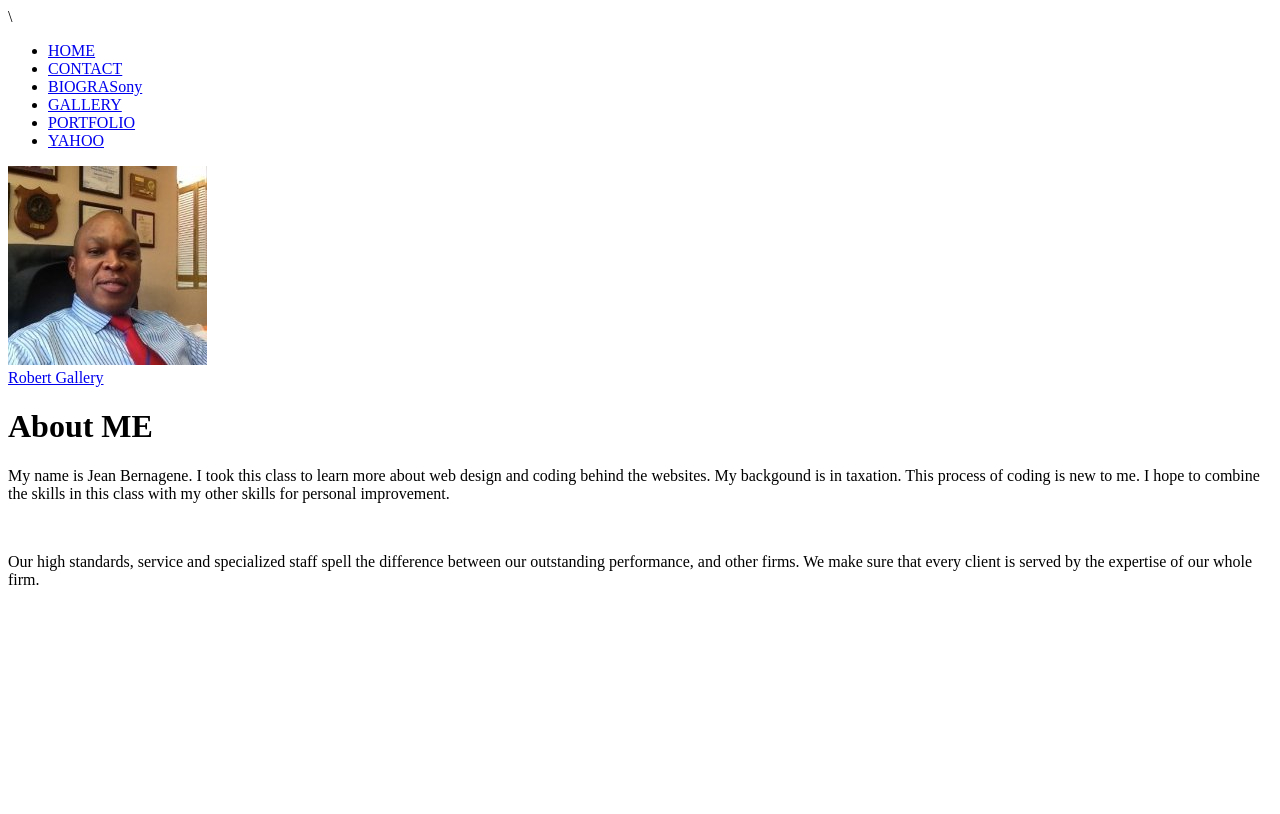
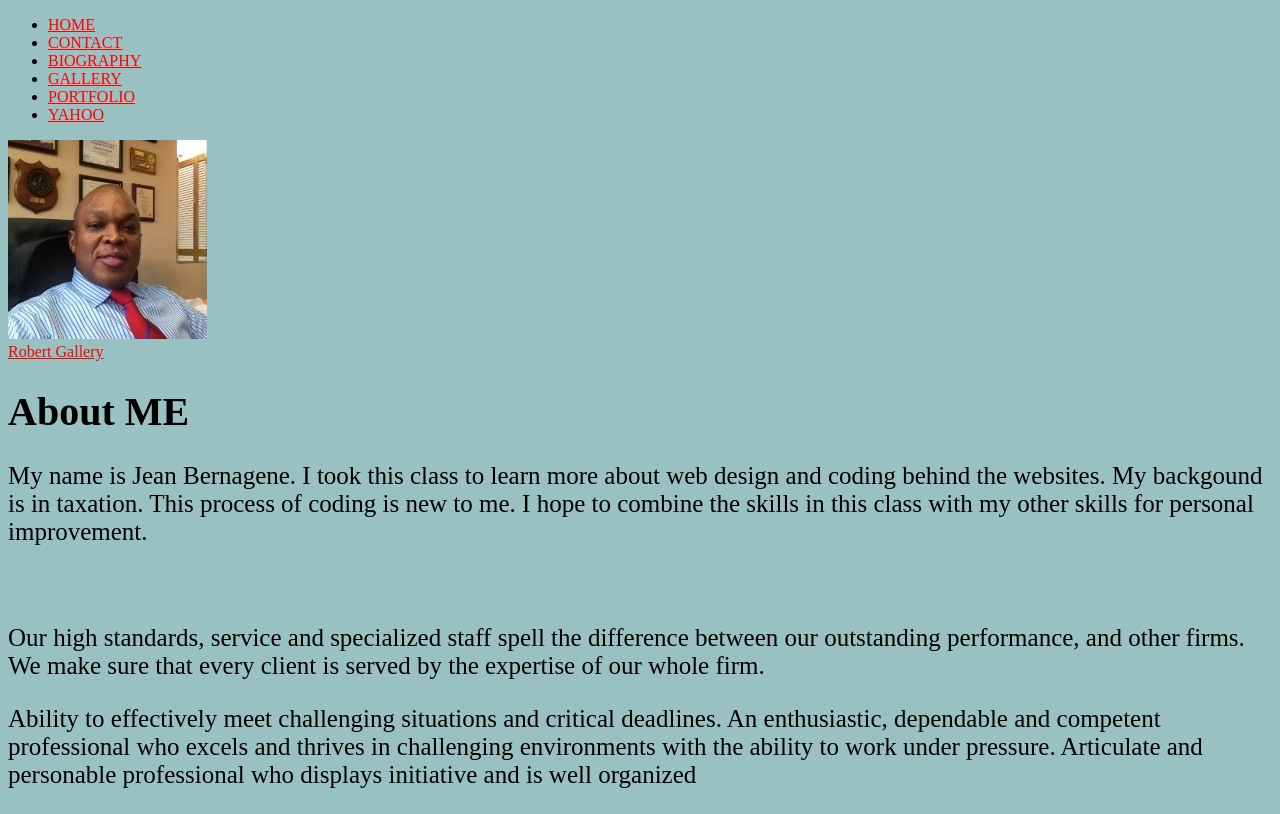
Before and after one commit to jmb4jcb/homework3, a plain HTML site: page index.html in a window 1280 px wide. Drawn offline with Linux system fonts and the light colour scheme.

Commit message:
2nd commit with css background and hove buttons

```diff
--- a/bio.html
+++ b/bio.html
@@ -2,6 +2,7 @@
 <html>
 <head>
 	<title>Biography</title>
+	<link rel="stylesheet" type="text/css" href="css/personalsite.css">
 </head>
 <div>
 	<nav>
--- /dev/null
+++ b/css/personalsite.css
@@ -0,0 +1,13 @@
+/* This CSS is to set the display properties for pesonal site*/
+body{
+
+	background-color:rgba(0,100,100,.4);
+}
+a:link{color: red;}
+a:hover{color: white;}
+a:active{color: black;}
+a:visited{color:brown;}
+a:focus{color:blue}
+p{ font-size: 25px; }
+
+h1{ font-size: 40px; color:rgba(15,100,100,1}
--- a/index.html
+++ b/index.html
@@ -1,15 +1,16 @@
 <!DOCTYPE html>
 <html>
 <head>
-	<title>Home Page</title>\
-	<meta name="description" content="Class Homework 2">
+	<title>Home Page</title>
+	<meta name="description" content="Class Homework 3">
+	<link rel="stylesheet" type="text/css" href="css/personalsite.css">
 </head>
 <div>
 	<nav>
 		<ul>
 			<li><a href="index.html">HOME</a></li>
 			<li><a href="contact.html">CONTACT</a></li>
-			<li><a href="bio.html">BIOGRASony</a></li>
+			<li><a href="bio.html">BIOGRAPHY</a></li>
 			<li><a href="gallery.html">GALLERY</a></li>
 			<li><a href="../personal_site/bernagene_root/index.html" target="_blank">PORTFOLIO</a><li><a href="http://www.yahoo.com" target="_blank">YAHOO</a></li>
 		</ul>
@@ -26,7 +27,10 @@
 	<br />
 
 	</p>
-Our high standards, service and specialized staff spell the difference between our outstanding performance, and other firms. We make sure that every client is served by the expertise of our whole firm.</p>
+
+<p>Our high standards, service and specialized staff spell the difference between our outstanding performance, and other firms. We make sure that every client is served by the expertise of our whole firm.</p>
+
+<p>Ability to effectively meet challenging situations and critical deadlines.  An enthusiastic, dependable and competent professional who excels and thrives in challenging environments with the ability to work under pressure.   Articulate and personable professional who displays initiative and is well organized</p>
 </div>
 </body>
 </html>
```
Also changed, not shown: contact.html (+1 -0 lines), gallery.html (+1 -0 lines).
